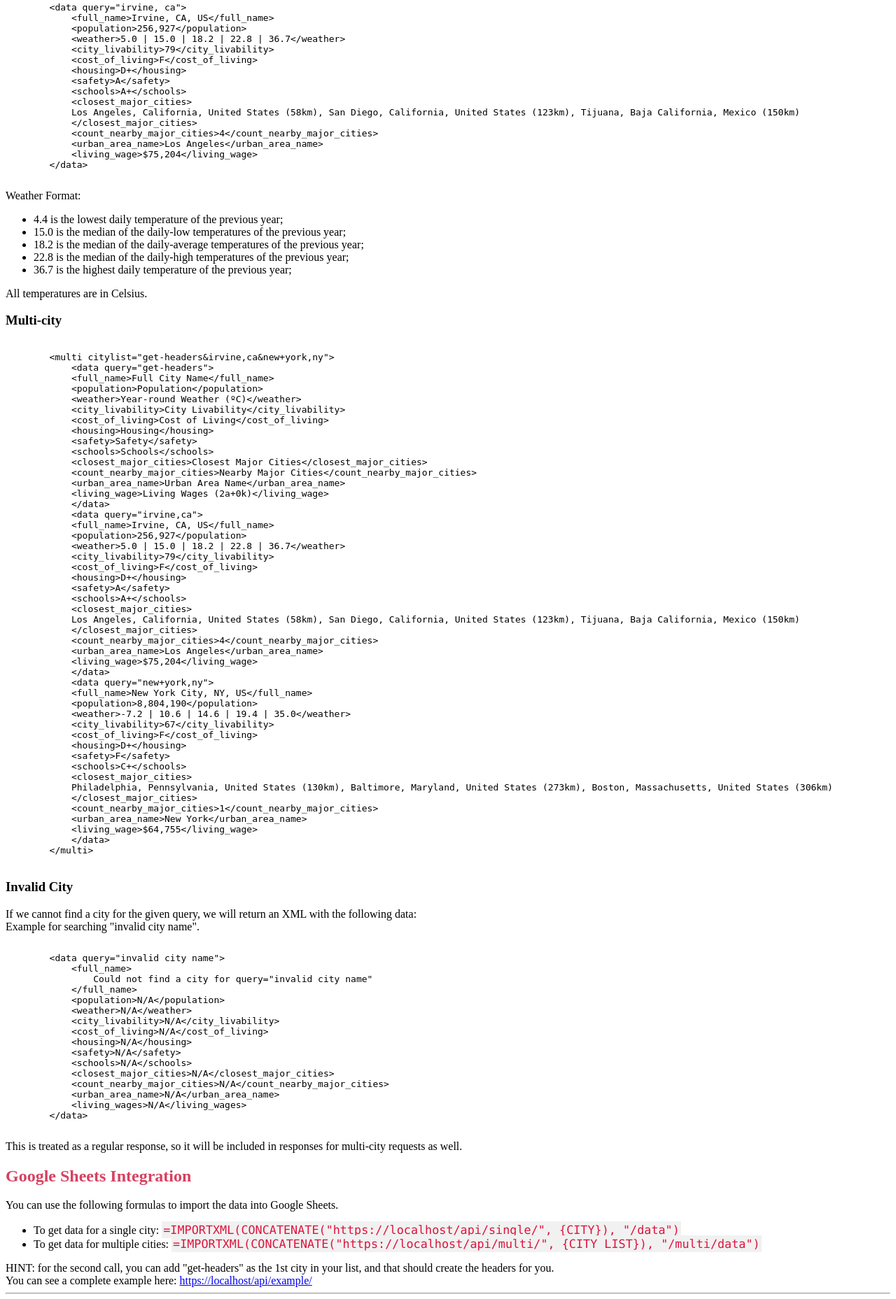
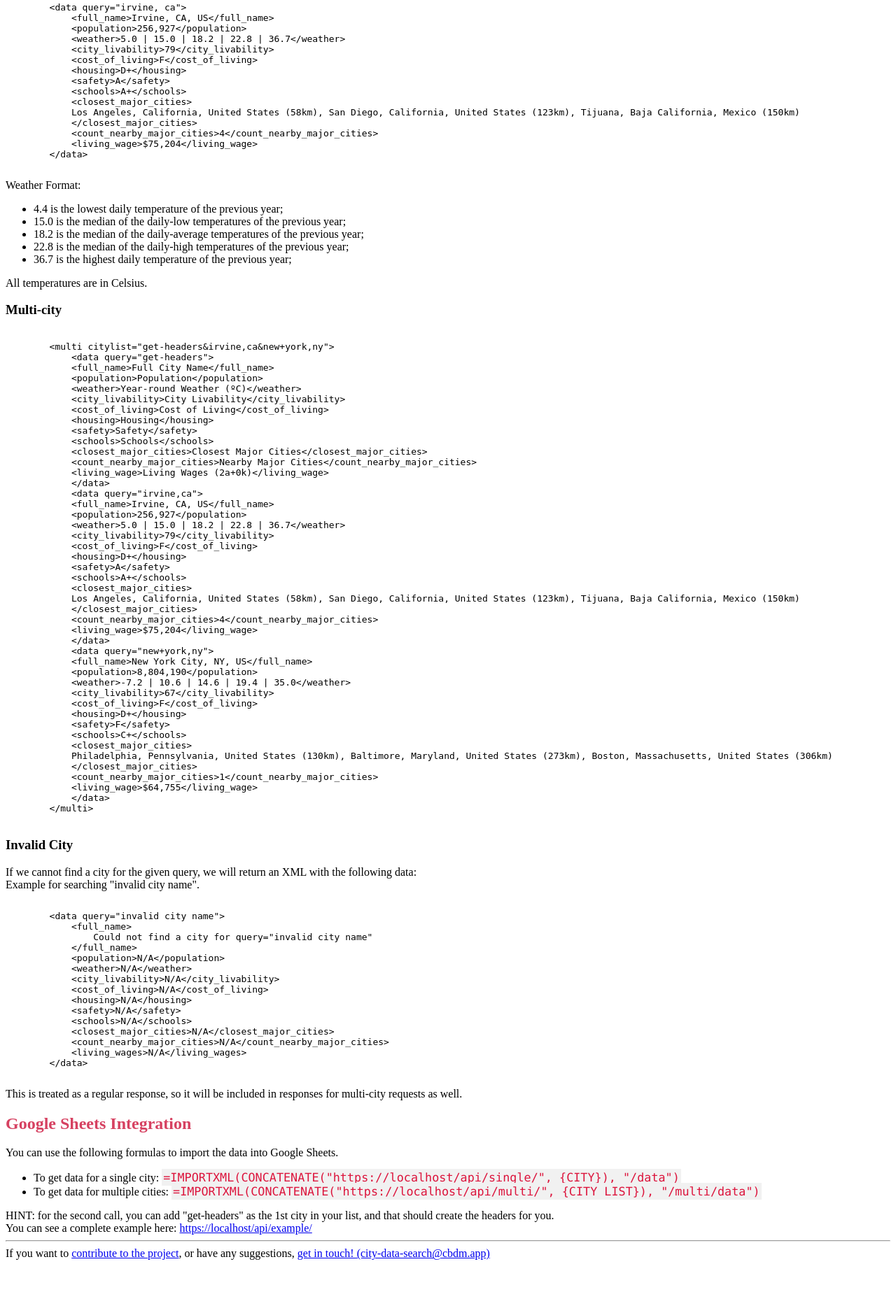
Before and after one commit to cbdm/city-data-search, a Flask app: page /api/info/ in a window 1280 px wide. Shown: the part 541-2398 px from the top of the page at 70% size. After the commit the page ends 2342 px from the top, so only its background shows below. Run offline with Flask 2, Linux system fonts and the light colour scheme; some libraries are stand-ins or nearby versions.

Commit message:
Removed some leftover teleport uses

```diff
--- a/cds/city.py
+++ b/cds/city.py
@@ -247,7 +247,6 @@ class City(object):
         headers.schools = "Schools"
         headers.closest_major_cities = "Closest Major Cities"
         headers.nearby_major_cities = "Nearby Major Cities"
-        headers.urban_area = "Urban Area Name"
         headers.living_wages = "Living Wages (2a+0k)"
         return headers
 
@@ -265,7 +264,6 @@ class City(object):
         headers.schools = "N/A"
         headers.closest_major_cities = "N/A"
         headers.nearby_major_cities = "N/A"
-        headers.urban_area = "N/A"
         headers.living_wages = "N/A"
         return headers
 
--- a/cds/templates/api.html
+++ b/cds/templates/api.html
@@ -34,7 +34,6 @@
             Los Angeles, California, United States (58km), San Diego, California, United States (123km), Tijuana, Baja California, Mexico (150km)
             </closest_major_cities>
             <count_nearby_major_cities>4</count_nearby_major_cities>
-            <urban_area_name>Los Angeles</urban_area_name>
             <living_wage>$75,204</living_wage>
         </data>
     </xmp>
@@ -62,7 +61,6 @@
             <schools>Schools</schools>
             <closest_major_cities>Closest Major Cities</closest_major_cities>
             <count_nearby_major_cities>Nearby Major Cities</count_nearby_major_cities>
-            <urban_area_name>Urban Area Name</urban_area_name>
             <living_wage>Living Wages (2a+0k)</living_wage>
             </data>
             <data query="irvine,ca">
@@ -78,7 +76,6 @@
             Los Angeles, California, United States (58km), San Diego, California, United States (123km), Tijuana, Baja California, Mexico (150km)
             </closest_major_cities>
             <count_nearby_major_cities>4</count_nearby_major_cities>
-            <urban_area_name>Los Angeles</urban_area_name>
             <living_wage>$75,204</living_wage>
             </data>
             <data query="new+york,ny">
@@ -94,7 +91,6 @@
             Philadelphia, Pennsylvania, United States (130km), Baltimore, Maryland, United States (273km), Boston, Massachusetts, United States (306km)
             </closest_major_cities>
             <count_nearby_major_cities>1</count_nearby_major_cities>
-            <urban_area_name>New York</urban_area_name>
             <living_wage>$64,755</living_wage>
             </data>
         </multi>
@@ -117,7 +113,6 @@
             <schools>N/A</schools>
             <closest_major_cities>N/A</closest_major_cities>
             <count_nearby_major_cities>N/A</count_nearby_major_cities>
-            <urban_area_name>N/A</urban_area_name>
             <living_wages>N/A</living_wages>
         </data>
     </xmp>
--- a/cds/utils.py
+++ b/cds/utils.py
@@ -58,10 +58,6 @@ def create_output_xml(city):
     else:
         cnmc.text = f"{len(city.nearby_major_cities)}"
     root.append(cnmc)
-
-    uan = ET.Element("urban_area_name")
-    uan.text = city.urban_area
-    root.append(uan)
 
     lw = ET.Element("living_wage")
     if isinstance(city.living_wages, str):
```
